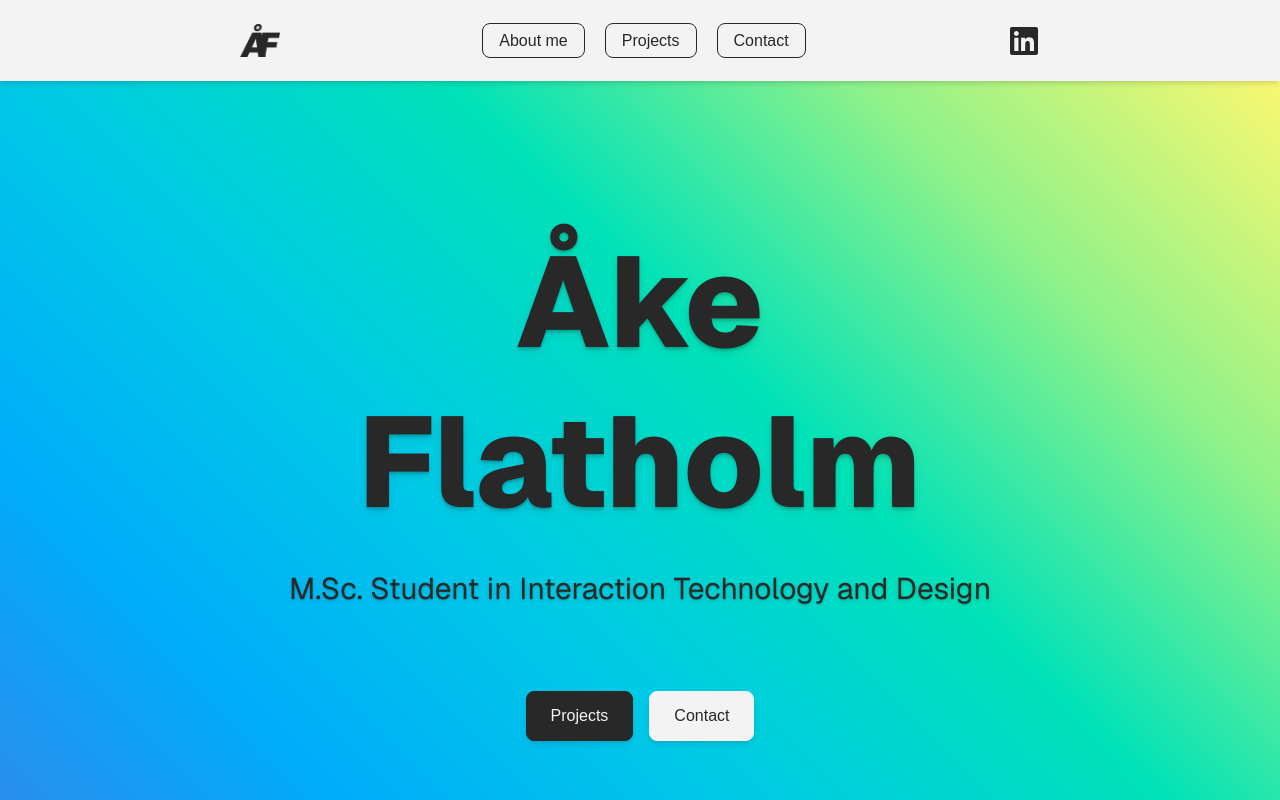
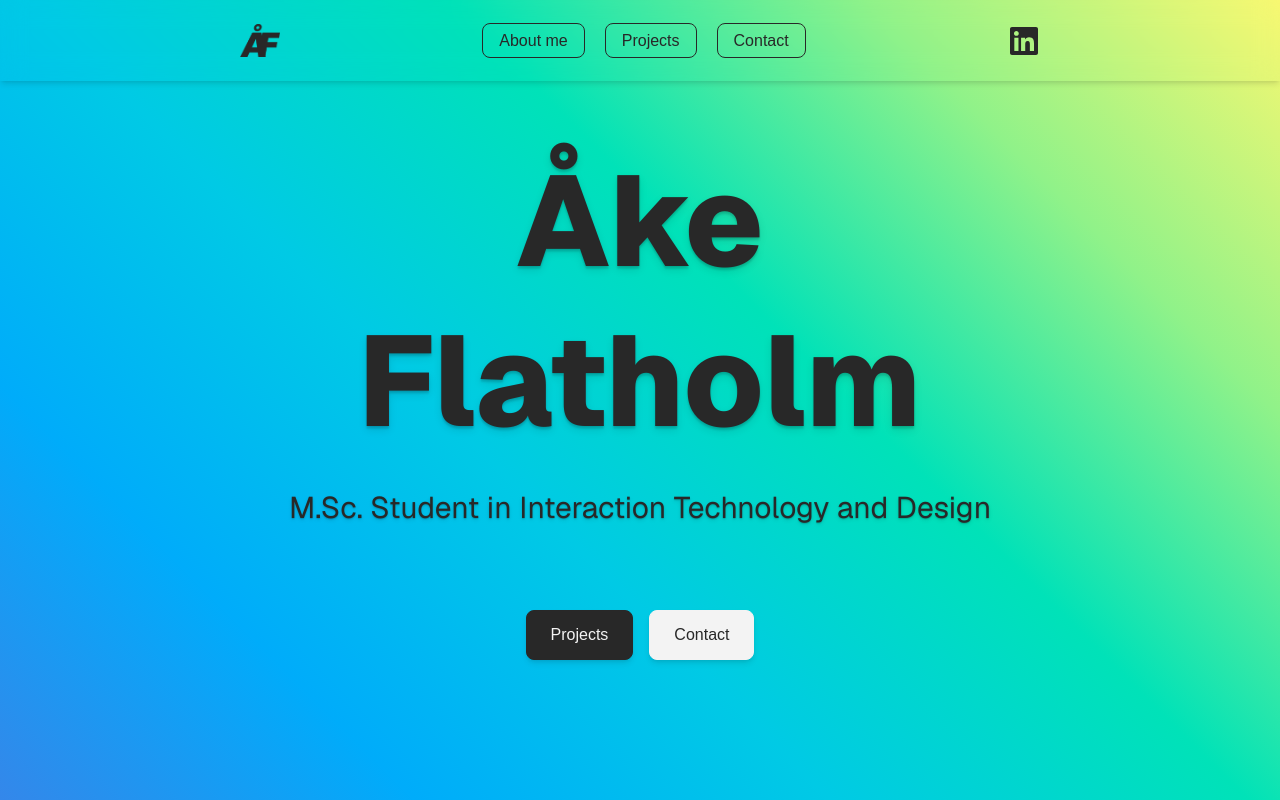
Before and after one commit to CodingQuercus/akesportfolio, a Next.js app: page / in a window 1280 px wide. Shown: the top 800 px of the page. Built offline with nearby package versions, Linux system fonts and the light colour scheme.

Commit message:
uppdaterat navbaren

```diff
--- a/src/app/components/Navigation.jsx
+++ b/src/app/components/Navigation.jsx
@@ -10,16 +10,6 @@ import { FaLinkedin } from 'react-icons/fa';
 export default function Navigation() {
     const [hasAnimated, setHasAnimated] = useState(false);
     const [isMenuOpen, setIsMenuOpen] = useState(false);
-    const [isScrolled, setIsScrolled] = useState(false);
-
-    useEffect(() => {
-        const handleScroll = () => {
-            setIsScrolled(window.scrollY > 10);
-        };
-
-        window.addEventListener("scroll", handleScroll);
-        return () => window.removeEventListener("scroll", handleScroll);
-    }, []);
 
     useEffect(() => {
         setHasAnimated(true);
@@ -36,10 +26,7 @@ export default function Navigation() {
     return (
         <>
             <motion.nav
-                className={`flex justify-between items-center px-6 sm:px-10 md:px-20 lg:px-[160px] xl:px-[240px] py-6 shadow-md sticky top-0 z-20 transition-all duration-300 ${isScrolled
-                        ? "backdrop-blur-md"
-                        : "bg-transparent"
-                    }`}
+                className={`flex justify-between items-center px-6 sm:px-10 md:px-20 lg:px-[160px] xl:px-[240px] py-6 shadow-md fixed top-0 left-0 w-full z-20 transition-all duration-300 backdrop-blur-md`}
                 initial={hasAnimated ? {} : { opacity: 0, y: -50 }}
                 animate={{ opacity: 1, y: 0 }}
                 transition={{ duration: 0.5 }}
```
